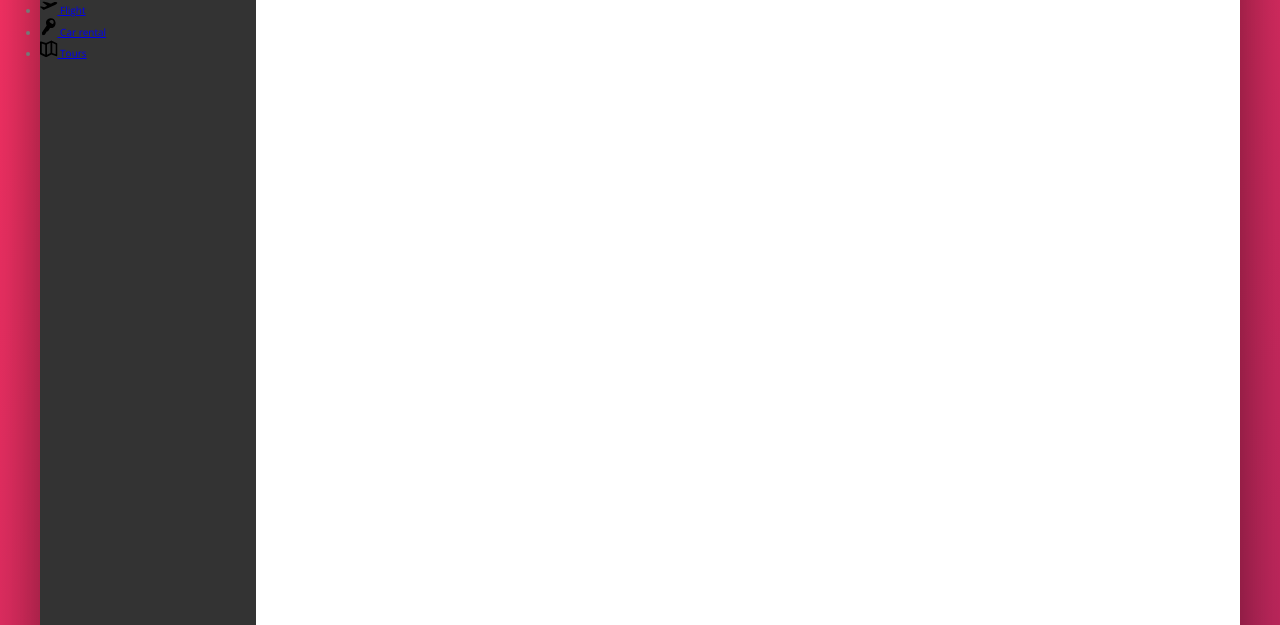
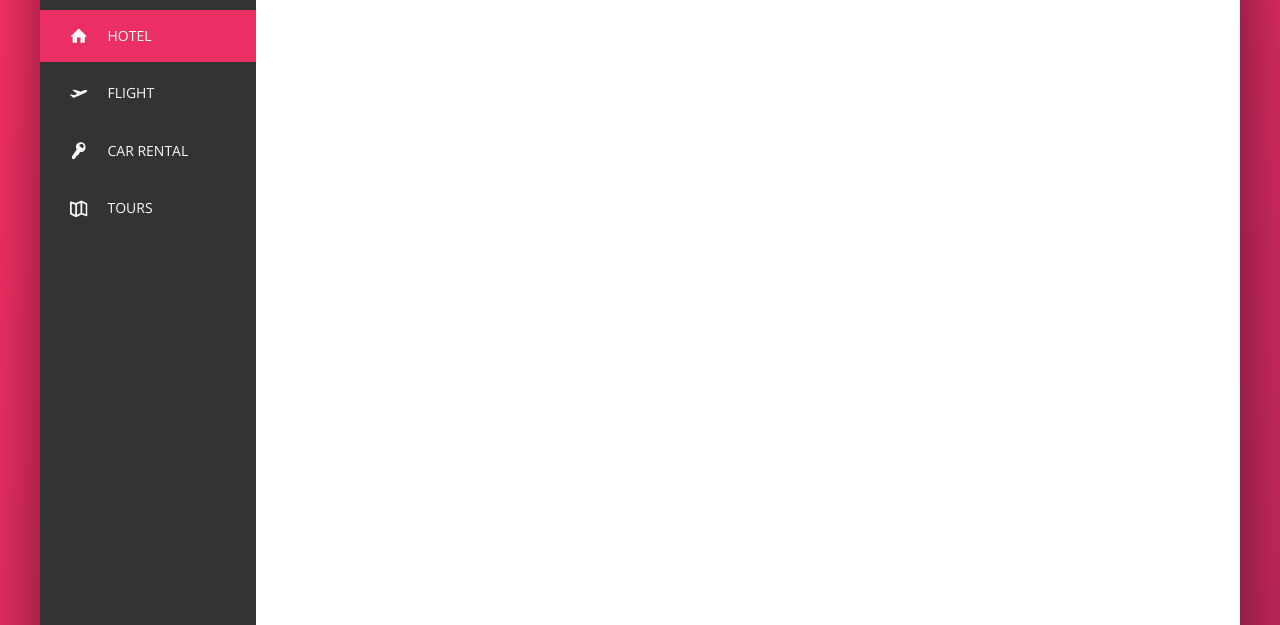
Before and after one commit to Altiuss/Trillo, a website: page index.html in a window 1280 px wide. Shown: the part 175-800 px from the top of the page. Drawn offline with nearby package versions, Linux system fonts and the light colour scheme.

Commit message:
Building the Navigation - Part2

```diff
--- a/index.html
+++ b/index.html
@@ -51,7 +51,7 @@
             <nav class="sidebar">
             <ul class="side-nav">
 
-                <li class="side-nav__item">
+                <li class="side-nav__item side-nav__item--active">
                     <a href="#" class="side-nav__link">
                        <svg class="side-nav__icon">
                         <use href="img/sprite.svg#icon-home"></use>
--- a/sass/_components.scss
+++ b/sass/_components.scss
@@ -136,17 +136,69 @@
 
 
 .side-nav {
+    font-size: 1.4rem;
+    list-style: none;
+    margin-top: 3.5rem;
+
+
     &__item {
+        position: relative;
+
+        &:not(:last-child) {
+            margin-bottom: .5rem;
+        }
+    }
+
+    &__item::before {
+        content: "";
+        position: absolute;
+        top: 0;
+        left: 0;
+        height: 100%;
+        width: 3px;
+        background-color: var(--color-primary);
+        transform: scaleY(0);
+
+        transition: transform .2s,
+            width .4s cubic-bezier(1,0,0,1) .2s,
+            background-color .1s;
 
     }
 
-    &__link {
+    &__item:hover::before,
+    &__item--active::before {
+        transform: scaleY(1);
+        width: 100%;
+
+    }
+
+    &__item:active::before {
+        background-color: var(--color-primary-light)
+    }
+
+    &__link:link,
+    &__link:visited {
+        color: var(--color-grey-light-1);
+        text-decoration: none;
+        text-transform: uppercase;
+        display: block;
+        padding: 1.5rem 3rem;
+        display: flex;
+        align-items: center;
+        position: relative;
+        z-index: 3;
+    }
+
+    &__link:hover {
+        color: aqua;
 
     }
 
     &__icon {
         width: 1.75rem;
         height: 1.75rem;
+        margin-right: 2rem;
+        fill: currentColor;
     }
 }
 
```
Also changed, not shown: css/style.css, 1 other file. Lines whose indentation alone changed are shown as unchanged.
